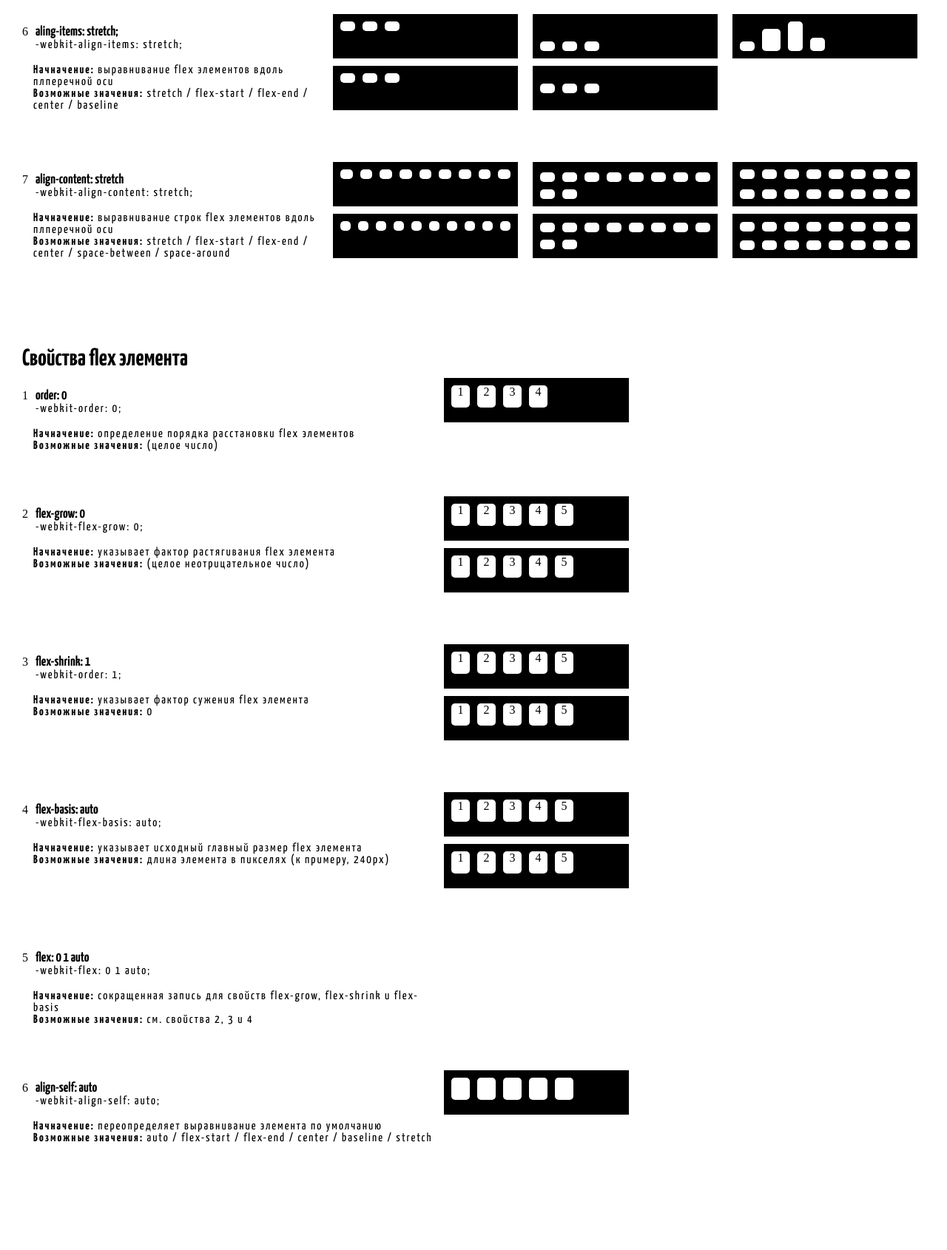
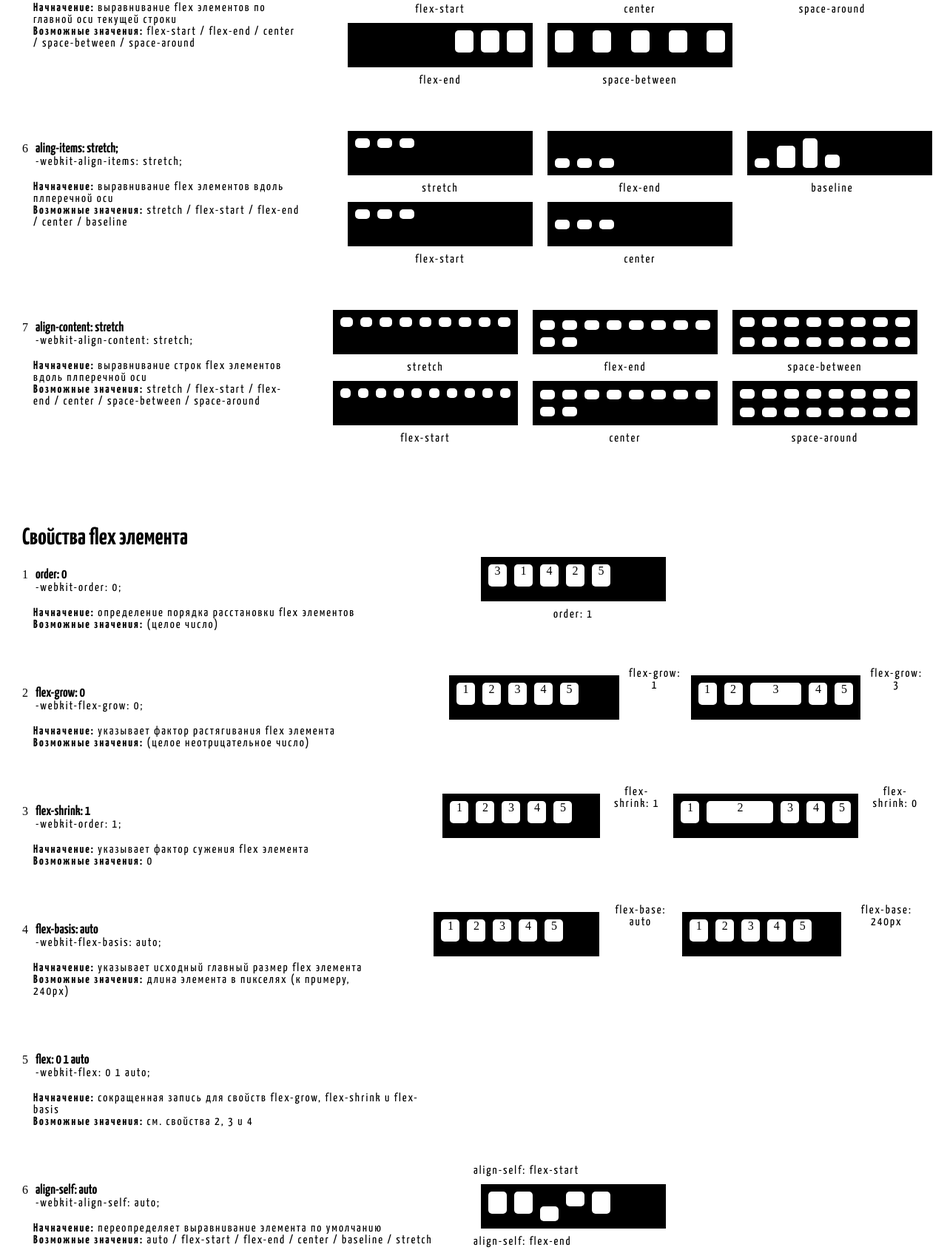
Before and after one commit to yankeepussy/WeeklyHW1, a plain HTML site: page index.html in a window 1280 px wide. Shown: the part 1041-2731 px from the top of the page at 74% size. Before the commit the page ends 2668 px from the top, so only its background shows below. Drawn offline with Linux system fonts and the light colour scheme.

Commit message:
Add files via upload

```diff
--- a/css/style.css
+++ b/css/style.css
@@ -4,6 +4,7 @@
   padding: 0;
   box-sizing: border-box;
 }
+
 p {
   letter-spacing: 2px;
   font-family: "Yanone";
@@ -27,6 +28,7 @@ h3 {
 .box {
   width: 560px;
   margin-top: 25px;
+  margin-right: 50px;
 }
 .text {
   display: flex;
@@ -62,6 +64,7 @@ h3 {
   flex-direction: column;
 }
 .six {
+  width: 250px;
   flex-direction: column-reverse;
 }
 .seven {
@@ -172,7 +175,24 @@ h3 {
   height: 40px;
   margin: 5px;
 }
-.digit{
+.p {
+  flex-grow: 3;
+}
+.s1 {
+  width: 25px;
+  height: 20px;
+  align-self: flex-start;
+}
+.b {
+  align-self: flex-end;
+}
+.digit {
+  background-color: fdfff5;
+}
+.norm{
+  text-align: center;
+}
+.kl{
+  width: 250px;
 
-    background-color: fdfff5;
 }
--- a/index.html
+++ b/index.html
@@ -32,11 +32,13 @@
             <div class="content"></div>
             <div class="content"></div>
           </div>
+          <p class="norm">flex</p>
           <div class="card two">
             <div class="content"></div>
             <div class="content"></div>
             <div class="content"></div>
           </div>
+          <p class="norm">inline-flex</p>
         </div>
       </div>
       <div class="block">
@@ -64,11 +66,13 @@
               <div class="content"></div>
               <div class="content"></div>
             </div>
+            <p class="norm">row</p>
             <div class="card four">
               <div class="content"></div>
               <div class="content"></div>
               <div class="content"></div>
             </div>
+            <p class="norm">row-reverse</p>
           </div>
           <div>
             <div class="card five">
@@ -76,11 +80,13 @@
               <div class="content"></div>
               <div class="content"></div>
             </div>
+            <p class="norm">column</p>
             <div class="card six">
               <div class="content"></div>
               <div class="content"></div>
               <div class="content"></div>
             </div>
+            <p class="norm">column-reverse</p>
           </div>
         </div>
       </div>
@@ -112,6 +118,7 @@
               <div class="content"></div>
               <div class="content"></div>
             </div>
+            <p class="norm">nowrap</p>
             <div class="card eight">
               <div class="content s"></div>
               <div class="content s"></div>
@@ -123,7 +130,9 @@
               <div class="content s"></div>
               <div class="content s"></div>
             </div>
+            <p class="norm">wrap</p>
           </div>
+          <div class="kl">
             <div class="card nine">
               <div class="content s"></div>
               <div class="content s"></div>
@@ -134,6 +143,8 @@
               <div class="content s"></div>
               <div class="content s"></div>
               <div class="content s"></div>
+            </div>
+            <p class="norm">wrap-reverse</p>
           </div>
         </div>
       </div>
@@ -184,11 +195,13 @@
               <div class="content"></div>
               <div class="content"></div>
             </div>
+            <p class="norm">flex-start</p>
             <div class="card flex-end">
               <div class="content"></div>
               <div class="content"></div>
               <div class="content"></div>
             </div>
+            <p class="norm">flex-end</p>
           </div>
           <div>
             <div class="card center">
@@ -196,6 +209,7 @@
               <div class="content"></div>
               <div class="content"></div>
             </div>
+            <p class="norm">center</p>
             <div class="card space-between">
               <div class="content"></div>
               <div class="content"></div>
@@ -203,13 +217,17 @@
               <div class="content"></div>
               <div class="content"></div>
             </div>
+            <p class="norm">space-between</p>
           </div>
+          <div class="kl">
             <div class="card space-around">
               <div class="content"></div>
               <div class="content"></div>
               <div class="content"></div>
               <div class="content"></div>
               <div class="content"></div>
+            </div>
+            <p class="norm">space-around</p>
           </div>
         </div>
       </div>
@@ -242,11 +260,13 @@
               <div class="content s"></div>
               <div class="content s"></div>
             </div>
+            <p class="norm">stretch</p>
             <div class="card flex-start1">
               <div class="content s"></div>
               <div class="content s"></div>
               <div class="content s"></div>
             </div>
+            <p class="norm">flex-start</p>
           </div>
           <div>
             <div class="card flex-end1">
@@ -254,17 +274,22 @@
               <div class="content s"></div>
               <div class="content s"></div>
             </div>
+            <p class="norm">flex-end</p>
             <div class="card center1">
               <div class="content s"></div>
               <div class="content s"></div>
               <div class="content s"></div>
             </div>
+            <p class="norm">center</p>
           </div>
+          <div class="kl">
           <div class="card baseline">
             <div class="content s"></div>
             <div class="content"></div>
             <div class="content l"></div>
             <div class="content m"></div>
+          </div>
+          <p class="norm">baseline</p>
         </div>
         </div>
       </div>
@@ -302,6 +327,7 @@
               <div class="content s"></div>
               <div class="content s"></div>
             </div>
+            <p class="norm">stretch</p>
             <div class="card flex-start2">
               <div class="content s"></div>
               <div class="content s"></div>
@@ -314,6 +340,7 @@
               <div class="content s"></div>
               <div class="content s"></div>
             </div>
+            <p class="norm">flex-start</p>
           </div>
           <div>
             <div class="card flex-end2">
@@ -328,6 +355,7 @@
               <div class="content s"></div>
               <div class="content s"></div>
             </div>
+            <p class="norm">flex-end</p>
             <div class="card center2">
               <div class="content s"></div>
               <div class="content s"></div>
@@ -340,6 +368,7 @@
               <div class="content s"></div>
               <div class="content s"></div>
             </div>
+            <p class="norm">center</p>
           </div>
           <div>
             <div class="card space-between1">
@@ -360,6 +389,7 @@
               <div class="content s"></div>
               <div class="content s"></div>
             </div>
+            <p class="norm">space-between</p>
             <div class="card space-around1">
               <div class="content s"></div>
               <div class="content s"></div>
@@ -378,6 +408,7 @@
               <div class="content s"></div>
               <div class="content s"></div>
             </div>
+            <p class="norm">space-around</p>
           </div>
         </div>
       </div>
@@ -403,11 +434,13 @@
         </div>
         <div class="flex">
           <div class="card order">
+            <div class="content">3</div>
             <div class="content">1</div>
+            <div class="content">4</div>
             <div class="content">2</div>
-            <div class="content">3</div>
-            <div class="content">4</div>
+            <div class="content">5</div>
           </div>
+          <p class="norm">order: 1</p>
         </div>
       </div>
       <div class="block">
@@ -427,7 +460,7 @@
             <p><b>Возможные значения:</b> (целое неотрицательное число)</p>
           </div>
         </div>
-        <div class="flex">
+        <div class="flex1">
           <div class="card grow1">
             <div class="content">1</div>
             <div class="content">2</div>
@@ -435,13 +468,15 @@
             <div class="content">4</div>
             <div class="content">5</div>
           </div>
+          <p class="norm">flex-grow: 1</p>
           <div class="card grow3">
             <div class="content">1</div>
             <div class="content">2</div>
-            <div class="content">3</div>
+            <div class="content p">3</div>
             <div class="content">4</div>
             <div class="content">5</div>
           </div>
+          <p class="norm">flex-grow: 3</p>
         </div>
       </div>
       <div class="block">
@@ -459,7 +494,7 @@
             <p><b>Возможные значения:</b> 0</p>
           </div>
         </div>
-        <div class="flex">
+        <div class="flex1">
           <div class="card shrink1">
             <div class="content">1</div>
             <div class="content">2</div>
@@ -467,13 +502,15 @@
             <div class="content">4</div>
             <div class="content">5</div>
           </div>
+          <p class="norm">flex-shrink: 1</p>
           <div class="card shrink0">
             <div class="content">1</div>
-            <div class="content">2</div>
+            <div class="content p">2</div>
             <div class="content">3</div>
             <div class="content">4</div>
             <div class="content">5</div>
           </div>
+          <p class="norm">flex-shrink: 0</p>
         </div>
       </div>
       <div class="block">
@@ -496,7 +533,7 @@
             </p>
           </div>
         </div>
-        <div class="flex">
+        <div class="flex1">
           <div class="card basis">
             <div class="content">1</div>
             <div class="content">2</div>
@@ -504,6 +541,7 @@
             <div class="content">4</div>
             <div class="content">5</div>
           </div>
+          <p class="norm">flex-base: auto</p>
           <div class="card basis240">
             <div class="content">1</div>
             <div class="content">2</div>
@@ -511,6 +549,7 @@
             <div class="content">4</div>
             <div class="content">5</div>
           </div>
+          <p class="norm">flex-base: 240px</p>
         </div>
       </div>
       <div class="block">
@@ -554,13 +593,15 @@
           </div>
         </div>
         <div class="flex">
+          <p>align-self: flex-start</p>
           <div class="card self">
             <div class="content"></div>
             <div class="content"></div>
-            <div class="content"></div>
-            <div class="content"></div>
+            <div class="content s1 b"></div>
+            <div class="content s1"></div>
             <div class="content"></div>
           </div>
+          <p>align-self: flex-end</p>
         </div>
       </div>
     </div>
```
Lines whose indentation alone changed are shown as unchanged.
